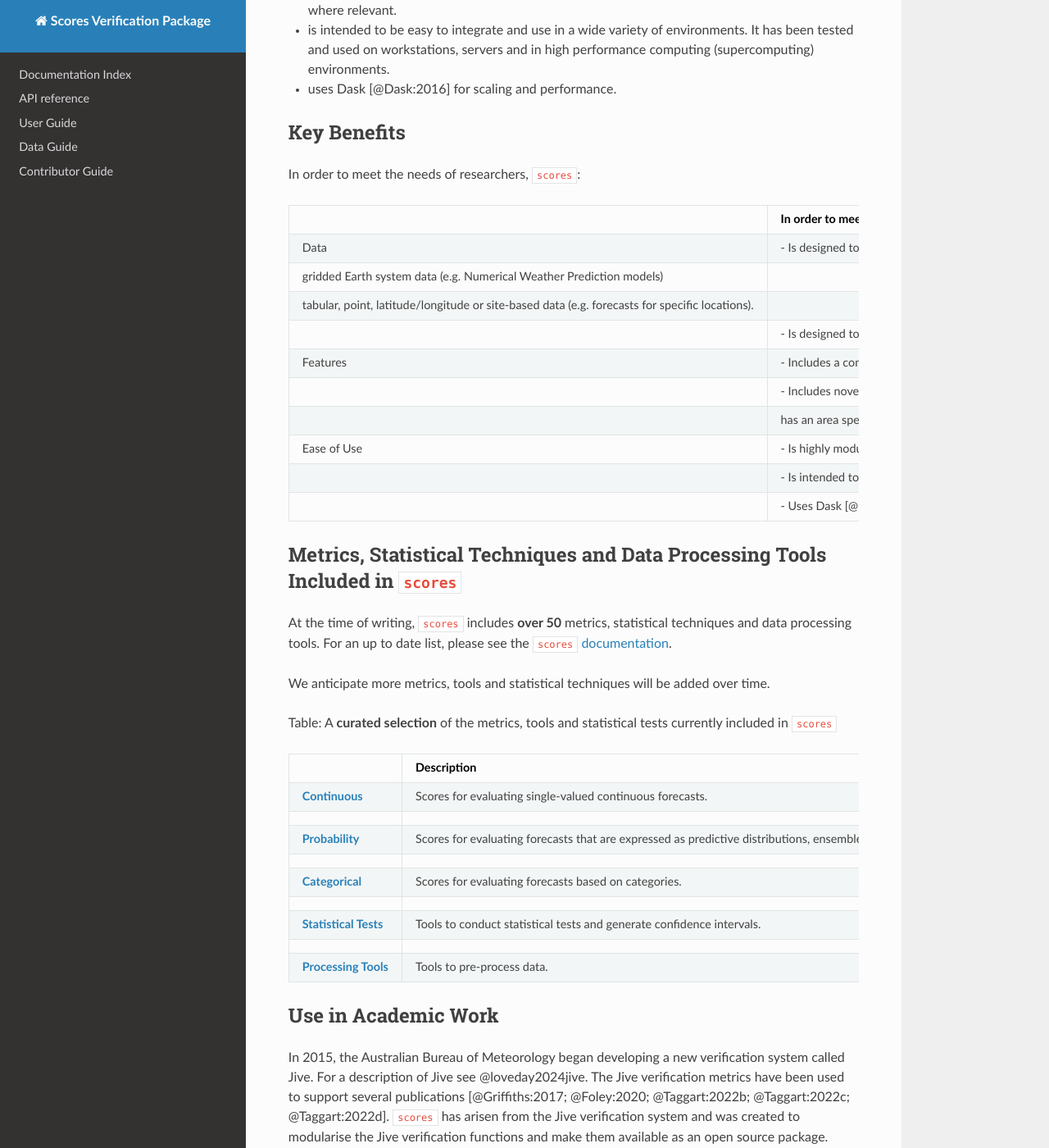
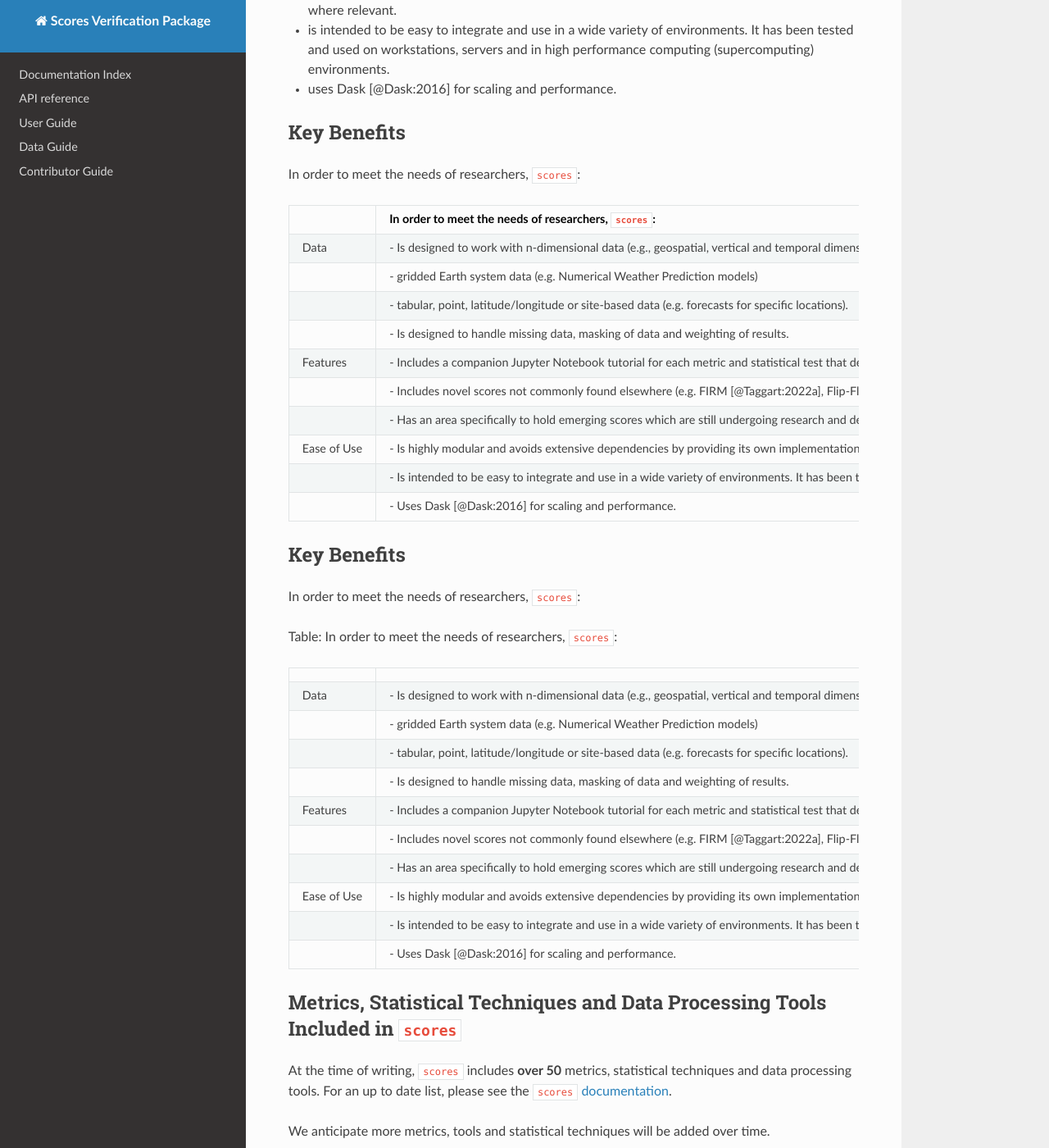
Before and after one commit to nci/scores, an MkDocs documentation site: the page built from docs/paper.md, in a window 1280 px wide and 1400 px high, scrolled down 1363 px. Shown: the whole window at 82% size. Built offline with MkDocs 1.6.1, drawn with Linux system fonts in a browser that asks for light colours; nearby versions of some CDN libraries.

Commit message:
More table tweaking in key benefits
Signed-off-by: Stephanie Chong <168800785+Steph-Chong@users.noreply.github.com>

```diff
--- a/docs/paper.md
+++ b/docs/paper.md
@@ -67,17 +67,35 @@ In order to meet the needs of researchers, `scores`:
 
 |             |   In order to meet the needs of researchers, `scores`:                              |
 |-------------|-------------------------------------------------------------------------------------|
-| Data        | - Is designed to work with n-dimensional data (e.g., geospatial, vertical and temporal dimensions) for both point-based and gridded data. `scores` can effectively handle the dimensionality, data size and data structures commonly utilised for:
-gridded Earth system data (e.g. Numerical Weather Prediction models)
-tabular, point, latitude/longitude or site-based data (e.g. forecasts for specific locations). |
+| Data        | - Is designed to work with n-dimensional data (e.g., geospatial, vertical and temporal dimensions) for both point-based and gridded data. `scores` can effectively handle the dimensionality, data size and data structures commonly utilised for: |
+|             |  - gridded Earth system data (e.g. Numerical Weather Prediction models) |
+|             |  - tabular, point, latitude/longitude or site-based data (e.g. forecasts for specific locations). |
 |             | - Is designed to handle missing data, masking of data and weighting of results. |
 | Features    | - Includes a companion Jupyter Notebook tutorial for each metric and statistical test that demonstrates its use in practice. |
 |             | - Includes novel scores not commonly found elsewhere (e.g. FIRM [@Taggart:2022a], Flip-Flop Index [@Griffiths:2019; @griffiths2021circular]). |
-|             | has an area specifically to hold emerging scores which are still undergoing research and development. This provides a clear mechanism for people to share, access and collaborate on new scores, and be able to easily re-use versioned implementations of those scores. |
+|             | - Has an area specifically to hold emerging scores which are still undergoing research and development. This provides a clear mechanism for people to share, access and collaborate on new scores, and be able to easily re-use versioned implementations of those scores. |
 | Ease of Use | - Is highly modular and avoids extensive dependencies by providing its own implementations where relevant. |
 |             | - Is intended to be easy to integrate and use in a wide variety of environments. It has been tested and used on workstations, servers and in high performance computing (supercomputing) environments. |
 |             | - Uses Dask [@Dask:2016] for scaling and performance. |
 
+## Key Benefits
+
+In order to meet the needs of researchers, `scores`:
+
+Table: In order to meet the needs of researchers, `scores`:
+
+|             |                                                                                     |
+|-------------|-------------------------------------------------------------------------------------|
+| Data        | - Is designed to work with n-dimensional data (e.g., geospatial, vertical and temporal dimensions) for both point-based and gridded data. `scores` can effectively handle the dimensionality, data size and data structures commonly utilised for: |
+|             |  - gridded Earth system data (e.g. Numerical Weather Prediction models) |
+|             |  - tabular, point, latitude/longitude or site-based data (e.g. forecasts for specific locations). |
+|             | - Is designed to handle missing data, masking of data and weighting of results. |
+| Features    | - Includes a companion Jupyter Notebook tutorial for each metric and statistical test that demonstrates its use in practice. |
+|             | - Includes novel scores not commonly found elsewhere (e.g. FIRM [@Taggart:2022a], Flip-Flop Index [@Griffiths:2019; @griffiths2021circular]). |
+|             | - Has an area specifically to hold emerging scores which are still undergoing research and development. This provides a clear mechanism for people to share, access and collaborate on new scores, and be able to easily re-use versioned implementations of those scores. |
+| Ease of Use | - Is highly modular and avoids extensive dependencies by providing its own implementations where relevant. |
+|             | - Is intended to be easy to integrate and use in a wide variety of environments. It has been tested and used on workstations, servers and in high performance computing (supercomputing) environments. |
+|             | - Uses Dask [@Dask:2016] for scaling and performance. |
 
 ## Metrics, Statistical Techniques and Data Processing Tools Included in `scores`
 
```
